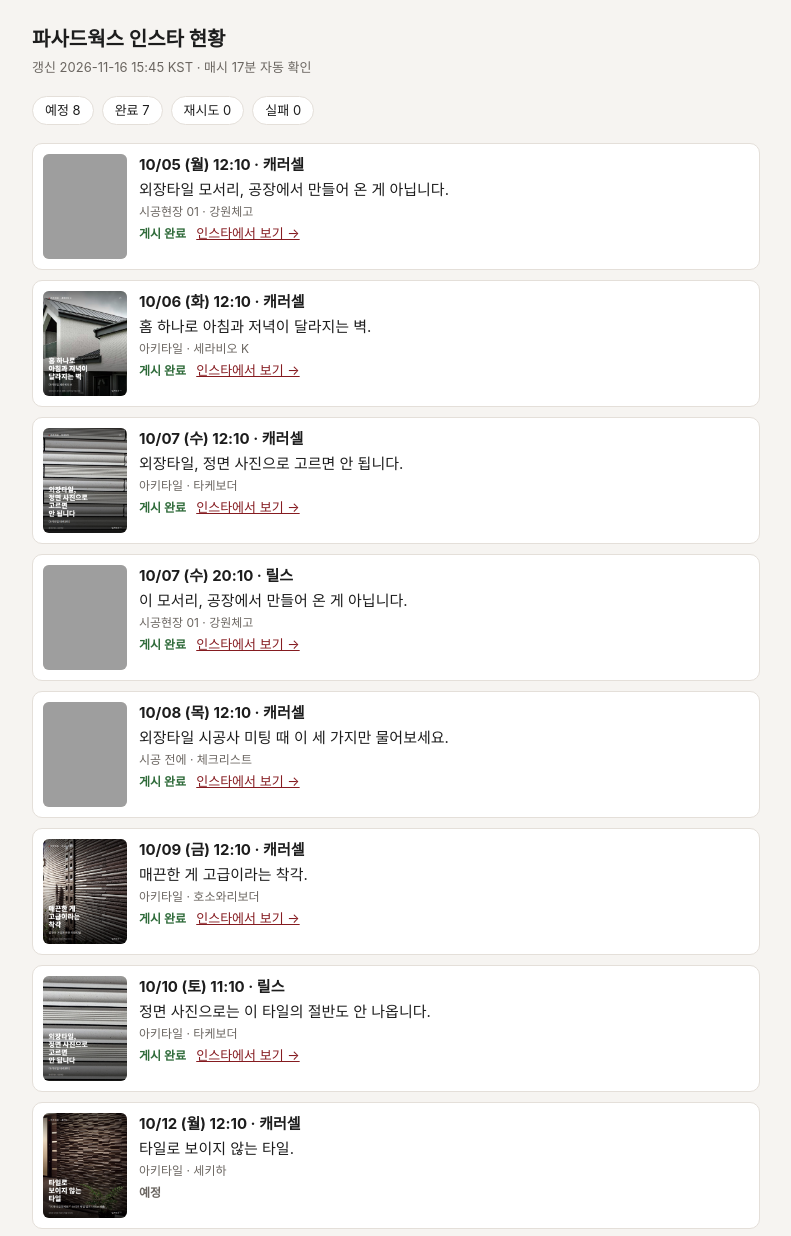
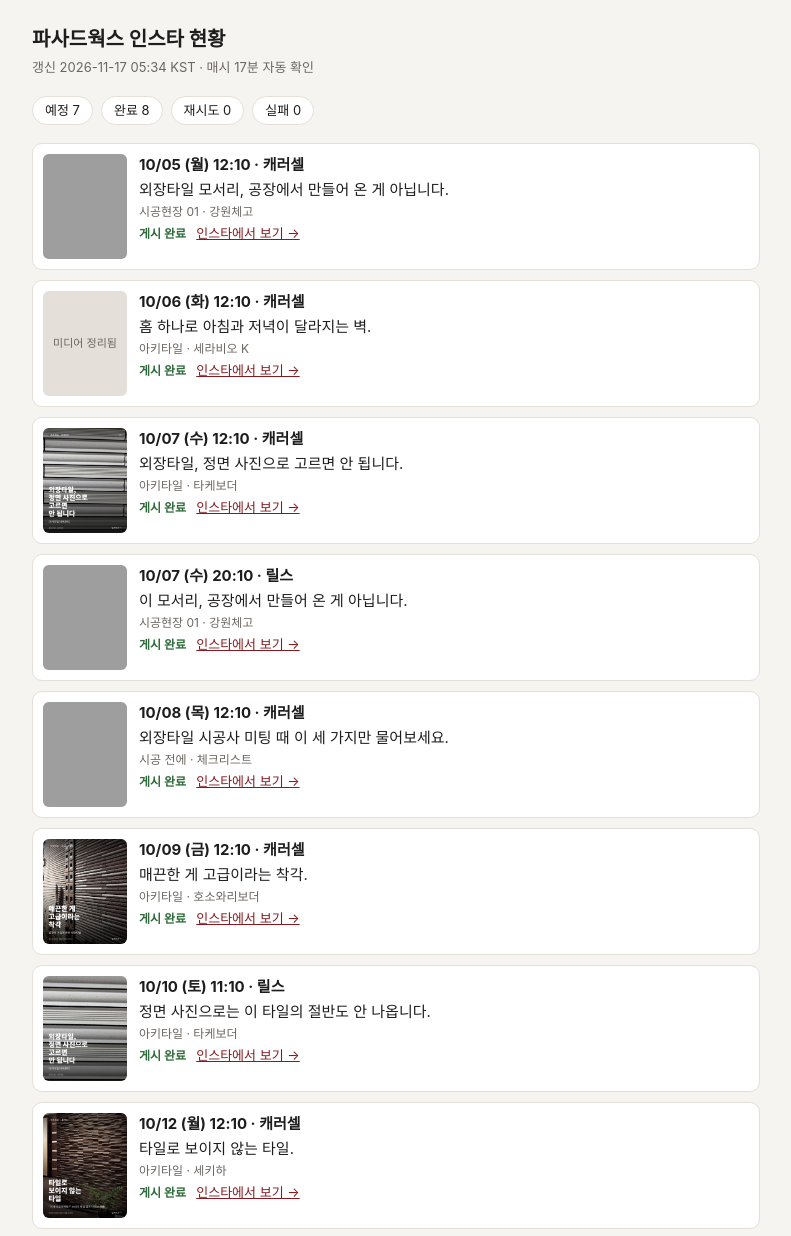
Before and after one commit to pt-trader/architile-insta, a plain HTML site: page docs/index.html in a window 1280 px wide. Shown: the top 1236 px of the page, without its empty margins (244-1035 px from the left). Drawn offline with Linux system fonts and the light colour scheme; grey boxes are pictures that could not be loaded.

Commit message:
게시 기록 갱신 11-17 05:34

```diff
--- a/docs/index.html
+++ b/docs/index.html
@@ -17,12 +17,12 @@ ul{list-style:none;padding:0;margin:0;display:grid;grid-template-columns:minmax(
 .done .st{color:var(--ok)}.retry .st{color:var(--warn)}.fail .st{color:var(--bad)}.fail{border-color:var(--bad)}
 a{color:var(--brand);font-size:13px;margin-left:6px}.err{font-size:12px;color:var(--bad);margin-top:4px;word-break:break-all}
 </style></head><body><main><h1>파사드웍스 인스타 현황</h1>
-<div class="sub">갱신 2026-11-16 15:45 KST · 매시 17분 자동 확인</div>
-<div class="sum"><span>예정 8</span><span>완료 7</span><span>재시도 0</span><span>실패 0</span></div>
+<div class="sub">갱신 2026-11-17 05:34 KST · 매시 17분 자동 확인</div>
+<div class="sum"><span>예정 7</span><span>완료 8</span><span>재시도 0</span><span>실패 0</span></div>
 <ul><li class="card done"><img src="p/2026-10-05_case01_corner/01.jpg" alt="" loading="lazy"><div class="meta">
 <div class="when">10/05 (월) 12:10 · 캐러셀</div>
 <div class="cap">외장타일 모서리, 공장에서 만들어 온 게 아닙니다.</div><div class="tag">시공현장 01 · 강원체고</div>
-<span class="st">게시 완료</span> <a href="https://www.instagram.com/p/DfqjOi8lH4q/">인스타에서 보기 →</a></div></li><li class="card done"><img src="p/2026-10-06_celavioK_groove/01.jpg" alt="" loading="lazy"><div class="meta">
+<span class="st">게시 완료</span> <a href="https://www.instagram.com/p/DfqjOi8lH4q/">인스타에서 보기 →</a></div></li><li class="card done"><div class="noimg">미디어 정리됨</div><div class="meta">
 <div class="when">10/06 (화) 12:10 · 캐러셀</div>
 <div class="cap">홈 하나로 아침과 저녁이 달라지는 벽.</div><div class="tag">아키타일 · 세라비오 K</div>
 <span class="st">게시 완료</span> <a href="https://www.instagram.com/p/DfrtjRnFqbv/">인스타에서 보기 →</a></div></li><li class="card done"><img src="p/2026-10-07_take_angle/01.jpg" alt="" loading="lazy"><div class="meta">
@@ -40,10 +40,10 @@ a{color:var(--brand);font-size:13px;margin-left:6px}.err{font-size:12px;color:va
 <span class="st">게시 완료</span> <a href="https://www.instagram.com/p/DfxS7V2FjJq/">인스타에서 보기 →</a></div></li><li class="card done"><img src="p/2026-10-07_take_angle/reel_cover.jpg" alt="" loading="lazy"><div class="meta">
 <div class="when">10/10 (토) 11:10 · 릴스</div>
 <div class="cap">정면 사진으로는 이 타일의 절반도 안 나옵니다.</div><div class="tag">아키타일 · 타케보더</div>
-<span class="st">게시 완료</span> <a href="https://www.instagram.com/reel/Dfyvbbjkj7m/">인스타에서 보기 →</a></div></li><li class="card wait"><img src="p/2026-10-12_sekiha_notile/01.jpg" alt="" loading="lazy"><div class="meta">
+<span class="st">게시 완료</span> <a href="https://www.instagram.com/reel/Dfyvbbjkj7m/">인스타에서 보기 →</a></div></li><li class="card done"><img src="p/2026-10-12_sekiha_notile/01.jpg" alt="" loading="lazy"><div class="meta">
 <div class="when">10/12 (월) 12:10 · 캐러셀</div>
 <div class="cap">타일로 보이지 않는 타일.</div><div class="tag">아키타일 · 세키하</div>
-<span class="st">예정</span> </div></li><li class="card wait"><img src="p/2026-10-13_tip_sample/01.jpg" alt="" loading="lazy"><div class="meta">
+<span class="st">게시 완료</span> <a href="https://www.instagram.com/p/Df0OVVvieOb/">인스타에서 보기 →</a></div></li><li class="card wait"><img src="p/2026-10-13_tip_sample/01.jpg" alt="" loading="lazy"><div class="meta">
 <div class="when">10/13 (화) 12:10 · 캐러셀</div>
 <div class="cap">외장타일 샘플, 책상 위에서 고르면 안 됩니다.</div><div class="tag">고르기 전에 · 샘플 보는 법</div>
 <span class="st">예정</span> </div></li><li class="card wait"><img src="p/2026-10-14_crescent_80/01.jpg" alt="" loading="lazy"><div class="meta">
```
Also changed, not shown: state/published.json (+10 -0 lines), docs/p/2026-10-06_celavioK_groove/01.jpg (deleted), docs/p/2026-10-06_celavioK_groove/02.jpg (deleted), docs/p/2026-10-06_celavioK_groove/03.jpg (deleted), docs/p/2026-10-06_celavioK_groove/04.jpg (deleted), docs/p/2026-10-06_celavioK_groove/05.jpg (deleted), docs/p/2026-10-06_celavioK_groove/06.jpg (deleted), docs/p/2026-10-06_celavioK_groove/07.jpg (deleted), docs/p/2026-10-06_celavioK_groove/08.jpg (deleted), docs/p/2026-10-06_celavioK_groove/09.jpg (deleted), docs/p/2026-10-06_celavioK_groove/story.jpg (deleted).
